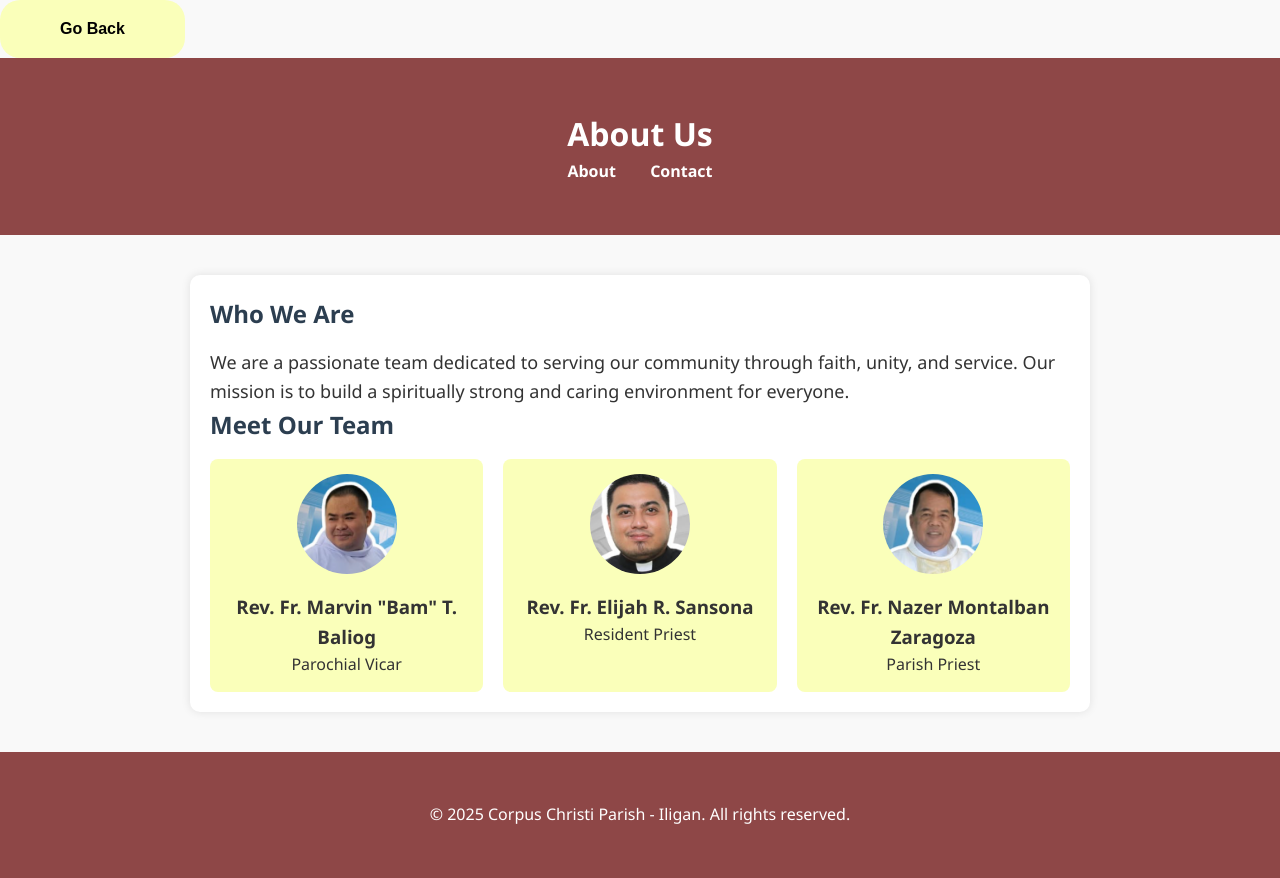
After one commit to Shiraishi-dev/Login, a PHP site: page /about.php in a window 1280 px wide. The commit adds this page. Run offline with PHP 8.4, Linux system fonts and the light colour scheme.

Commit message:
Full Updated

```diff
--- /dev/null
+++ b/about.php
@@ -0,0 +1,55 @@
+<!DOCTYPE html>
+<html lang="en">
+  <head>
+    <meta charset="UTF-8" />
+    <meta name="viewport" content="width=device-width, initial-scale=1.0" />
+    <title>About Us</title>
+    <link rel="stylesheet" href="styles/index.css" />
+  </head>
+  <body>
+    <a href="user.php"><button class="go-back"><h4>Go Back</h4></button></a>
+    <header>
+      <h1>About Us</h1>
+      <nav>
+        <a href="about.php">About</a>
+        <a href="contact.php">Contact</a>
+      </nav>
+    </header>
+
+    <main class="about-section">
+      <section class="about-content">
+        <h2>Who We Are</h2>
+        <p>
+          We are a passionate team dedicated to serving our community through
+          faith, unity, and service. Our mission is to build a spiritually
+          strong and caring environment for everyone.
+        </p>
+      </section>
+
+      <section class="team-section">
+        <h2>Meet Our Team</h2>
+        <div class="team-members">
+          <div class="team-member">
+            <img src="includes/father1.png" alt="Pastor" />
+            <h3>Rev. Fr. Marvin "Bam" T. Baliog</h3>
+            <p>Parochial Vicar</p>
+          </div>
+          <div class="team-member">
+            <img src="includes/father2.png" alt="Pastor" />
+            <h3>Rev. Fr. Elijah R. Sansona</h3>
+            <p>Resident Priest</p>
+          </div>
+          <div class="team-member">
+            <img src="includes/father3.png" alt="Pastor" />
+            <h3>Rev. Fr. Nazer Montalban Zaragoza</h3>
+            <p>Parish Priest</p>
+          </div>
+        </div>
+      </section>
+    </main>
+
+    <footer>
+      <p>&copy; 2025 Corpus Christi Parish - Iligan. All rights reserved.</p>
+    </footer>
+  </body>
+</html>
--- /dev/null
+++ b/styles/index.css
@@ -0,0 +1,146 @@
+/* Reset some default styles */
+* {
+    margin: 0;
+    padding: 0;
+    box-sizing: border-box;
+}
+
+body {
+    font-family: 'Segoe UI', sans-serif;
+    line-height: 1.6;
+    background-color: #f9f9f9;
+    color: #333;
+}
+
+/* Header */
+header {
+    background-color: #8e4747;
+    color: white;
+    padding: 50px 0;
+    text-align: center;
+}
+
+button {
+    text-align: left;
+    background-color: #faffba;
+    text-decoration: none;
+    border: none;
+    border-radius: 20px;
+    padding: 20px 20px;
+    color: black;
+    font-size: medium;
+}
+
+button:hover {
+    cursor: pointer;
+}
+
+h4{
+    text-align: left;
+    margin: 0 40px;
+    transition: 0.3s;
+}
+
+h4:hover{
+  color: black;
+  padding: 1px;
+  max-width: 100px;
+}
+
+nav a {
+    color: white;
+    text-decoration: none;
+    margin: 0 15px;
+    font-weight: bold;
+    transition: 0.3s;
+}
+
+nav a:hover {
+   background-color: #faffba;
+  color: black;
+  padding: 5px;
+  border-radius: 10px;
+
+}
+
+/* About section */
+.about-section {
+    max-width: 900px;
+    margin: 40px auto;
+    padding: 20px;
+    background: #ffffff;
+    border-radius: 10px;
+    box-shadow: 0 0 10px rgba(0,0,0,0.1);
+}
+
+.about-content h2, .team-section h2 {
+    color: #2c3e50;
+    margin-bottom: 15px;
+}
+
+.about-content p {
+    font-size: 18px;
+}
+
+/* Team Section */
+.team-members {
+    display: flex;
+    justify-content: space-between;
+    gap: 20px;
+    flex-wrap: wrap;
+}
+
+.team-member {
+    background: #faffba;
+    padding: 15px;
+    border-radius: 8px;
+    flex: 1 1 250px;
+    text-align: center;
+     transition: 0.3s;
+}
+
+.team-member img {
+    width: 100px;
+    height: 100px;
+    border-radius: 50%;
+    object-fit: cover;
+    margin-bottom: 10px;
+}
+
+/* Footer */
+footer {
+    text-align: center;
+    padding: 50px;
+    background-color: #8e4747;
+    color: white;
+    position: relative;
+    bottom: 0;
+    width: 100%;
+}
+.contact-section {
+    max-width: 900px;
+    margin: 40px auto;
+    padding: 20px;
+    background: #ffffff;
+    border-radius: 10px;
+    box-shadow: 0 0 10px rgba(0,0,0,0.1);
+}
+
+.contact-content h2, .team-section h2 {
+    color: #2c3e50;
+    margin-bottom: 15px;
+}
+.team-member:hover{
+    background-color: #faffba;
+  color: black;
+  padding: 5px;
+  border-radius: 10px;
+}
+.location img{
+    width: 700px;
+    height: 500px;
+    border-radius: 10%;
+    object-fit: fill;
+    margin-bottom: 10px;
+
+}
--- a/user.php
+++ b/user.php
@@ -30,7 +30,7 @@ $username = $_SESSION['username'];
                 <ul class="nav-menu">
                     <li><a href="index.php" class="Home">Home</a></li>
                     <li><a href="index1.php" class="Book-Events">Book Events</a></li>
-                    <li><a href="" class="About-Us">About Us</a></li>
+                    <li><a href="about.php" class="About-Us">About Us</a></li>
                     <!-- Logout Button -->
                     <li>
                         <a href="pending.book.user.php" class="nav-log">My bookings</a>
```
Also changed, not shown: contact.php (added, +34 -0 lines), includes/Christi.png (added), includes/father1.png (added), includes/father2.png (added), includes/father3.png (added).
